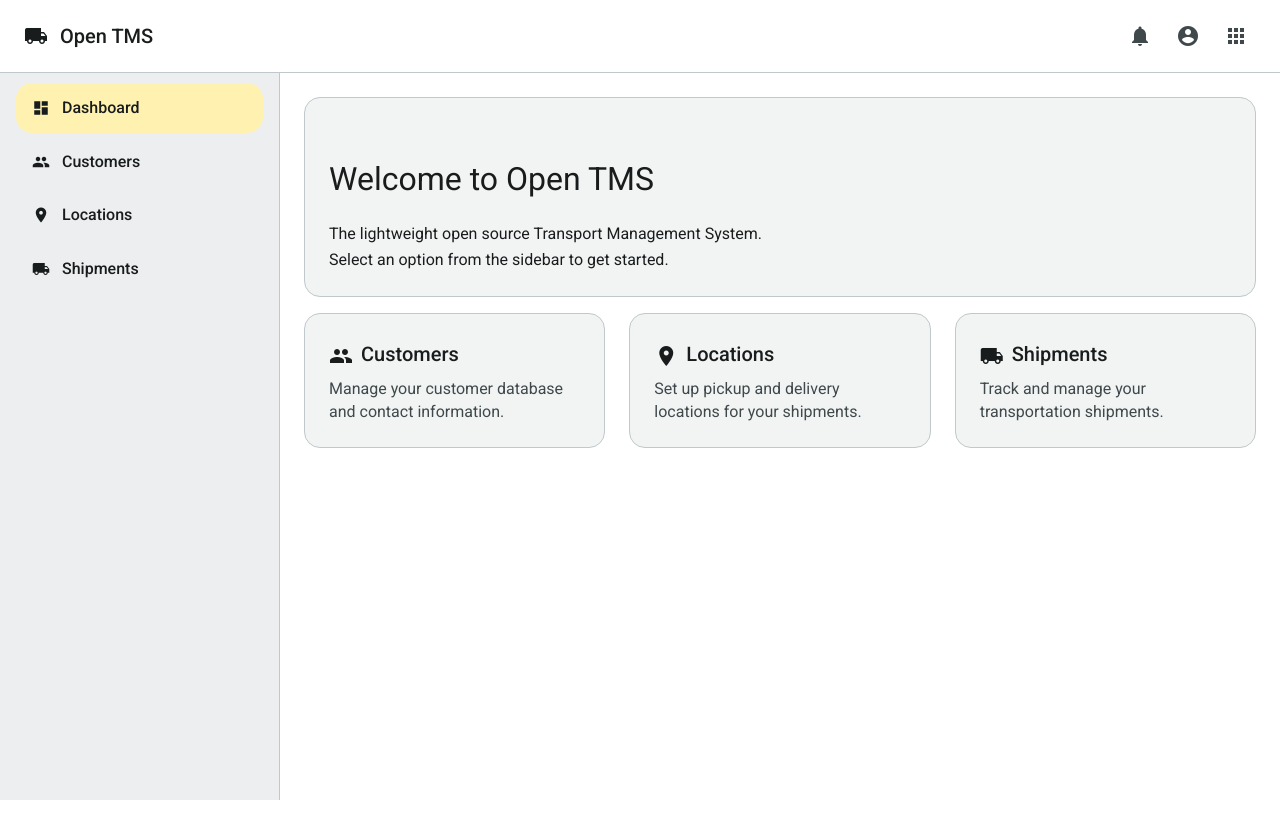
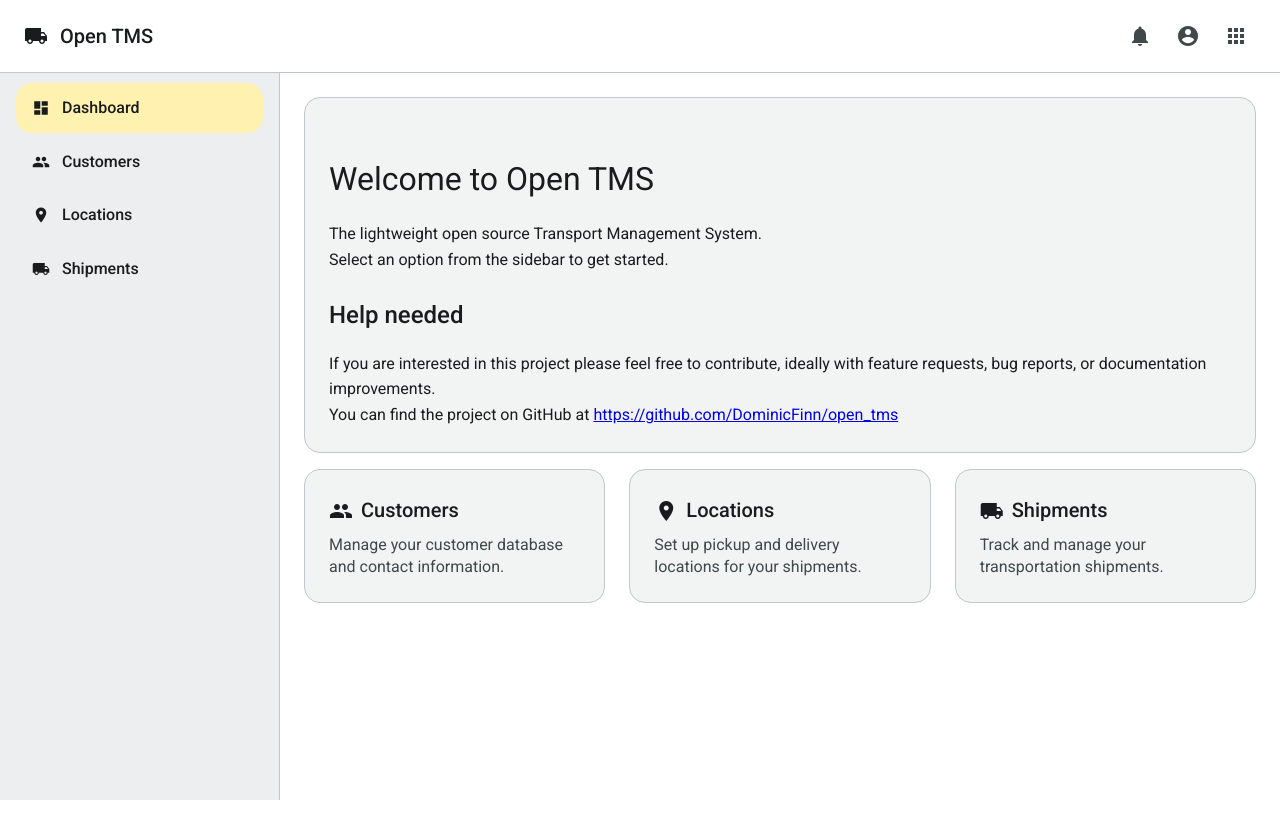
Before and after one commit to DominicFinn/open_tms, a React (Vite) app in the folder frontend/: page / in a window 1280 px wide. Shown: the top 838 px of the page. Built offline with nearby package versions, Linux system fonts and the light colour scheme.

Commit message:
Adds note to the rate limit on readme and updated the repo link on the dashboard. May need some better way to configure rate limiting then seperate file, will do that later.

```diff
--- a/frontend/src/pages/Dashboard.tsx
+++ b/frontend/src/pages/Dashboard.tsx
@@ -7,7 +7,9 @@ export default function Dashboard() {
         <h2>Welcome to Open TMS</h2>
         <p>The lightweight open source Transport Management System.</p>
         <p>Select an option from the sidebar to get started.</p>
-
+        <h3>Help needed</h3>
+        <p>If you are interested in this project please feel free to contribute, ideally with feature requests, bug reports, or documentation improvements.</p>
+        <p>You can find the project on GitHub at <a href="https://github.com/DominicFinn/open_tms" target="_blank" rel="noopener noreferrer">https://github.com/DominicFinn/open_tms</a></p>
       </div>
 
       <div style={{ display: 'grid', gridTemplateColumns: 'repeat(auto-fit, minmax(300px, 1fr))', gap: 'var(--spacing-3)' }}>
```
Also changed, not shown: 1 other file (tests, documents, lock files or other folders).
